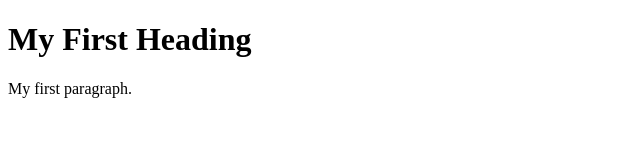
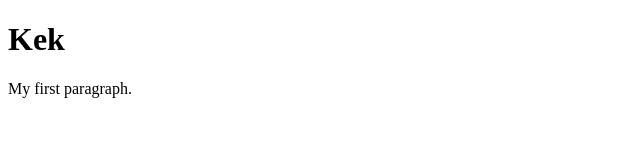
Before and after one commit to FabricioVizzotto/docker_nginx_gunicorn_django_exercise, a plain HTML site: page www/index.html in a window 1280 px wide. Shown: the whole page, without its empty margins (0-640 px from the left). Drawn offline with Linux system fonts and the light colour scheme.

```diff
--- a/www/index.html
+++ b/www/index.html
@@ -2,7 +2,7 @@
 <html>
 <body>
 
-<h1>My First Heading</h1>
+<h1>Kek</h1>
 <p>My first paragraph.</p>
 
 </body>
```
Also changed, not shown: 19 other files.
